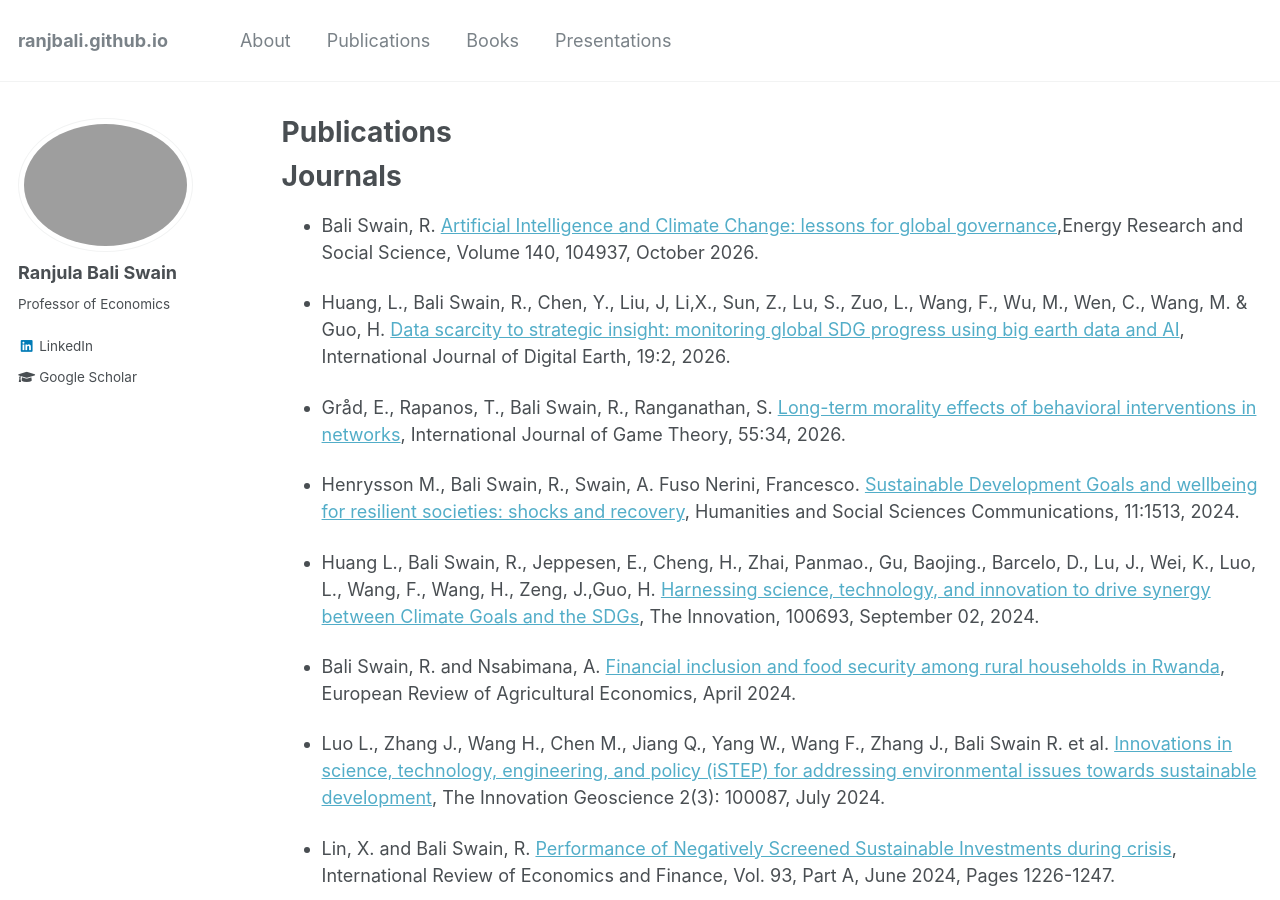
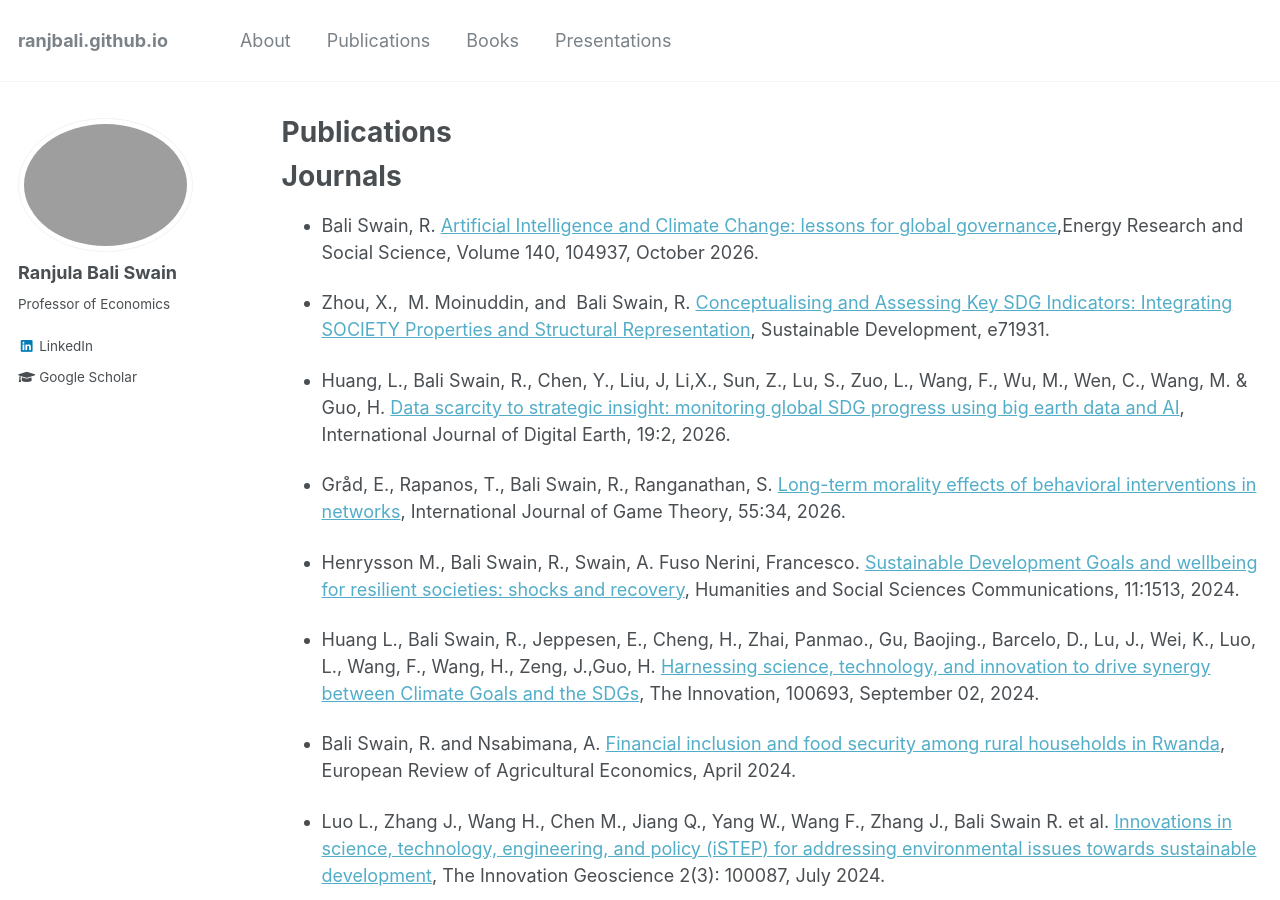
Before and after one commit to ranjbali/ranjbali.github.io, a Jekyll site: the page built from _pages/publications.md, in a window 1280 px wide and 900 px high. Built offline with Jekyll 4.4.1, drawn with Linux system fonts in a browser that asks for light colours.

Commit message:
Add new publication on SDG indicators

```diff
--- a/_pages/publications.md
+++ b/_pages/publications.md
@@ -11,6 +11,8 @@ author_profile: true
 Journals
 ======
 * Bali Swain, R. [Artificial Intelligence and Climate Change: lessons for global governance](https://doi.org/10.1016/j.erss.2026.104937),Energy Research and Social Science, Volume 140, 104937, October 2026.
+
+* Zhou, X.,  M. Moinuddin, and  Bali Swain, R. [Conceptualising and Assessing Key SDG Indicators: Integrating SOCIETY Properties and Structural Representation](https://doi.org/10.1002/sd.71931), Sustainable Development, e71931.
 
 * Huang, L., Bali Swain, R., Chen, Y., Liu, J, Li,X., Sun, Z., Lu, S., Zuo, L., Wang, F., Wu, M., Wen, C., Wang, M. & Guo, H. [Data scarcity to strategic insight: monitoring global SDG progress using big earth data and AI](https://doi.org/10.1080/17538947.2026.2738295), International Journal of Digital Earth, 19:2, 2026.
 
```
